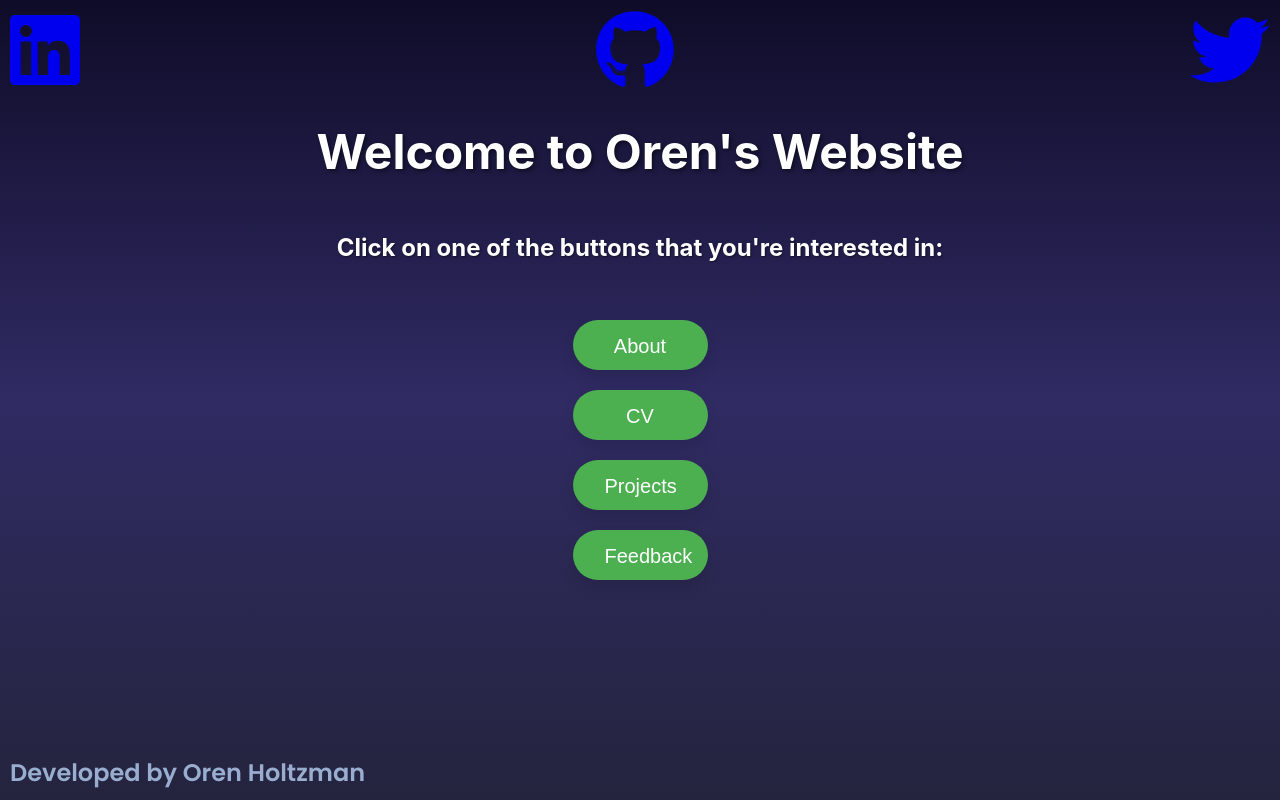
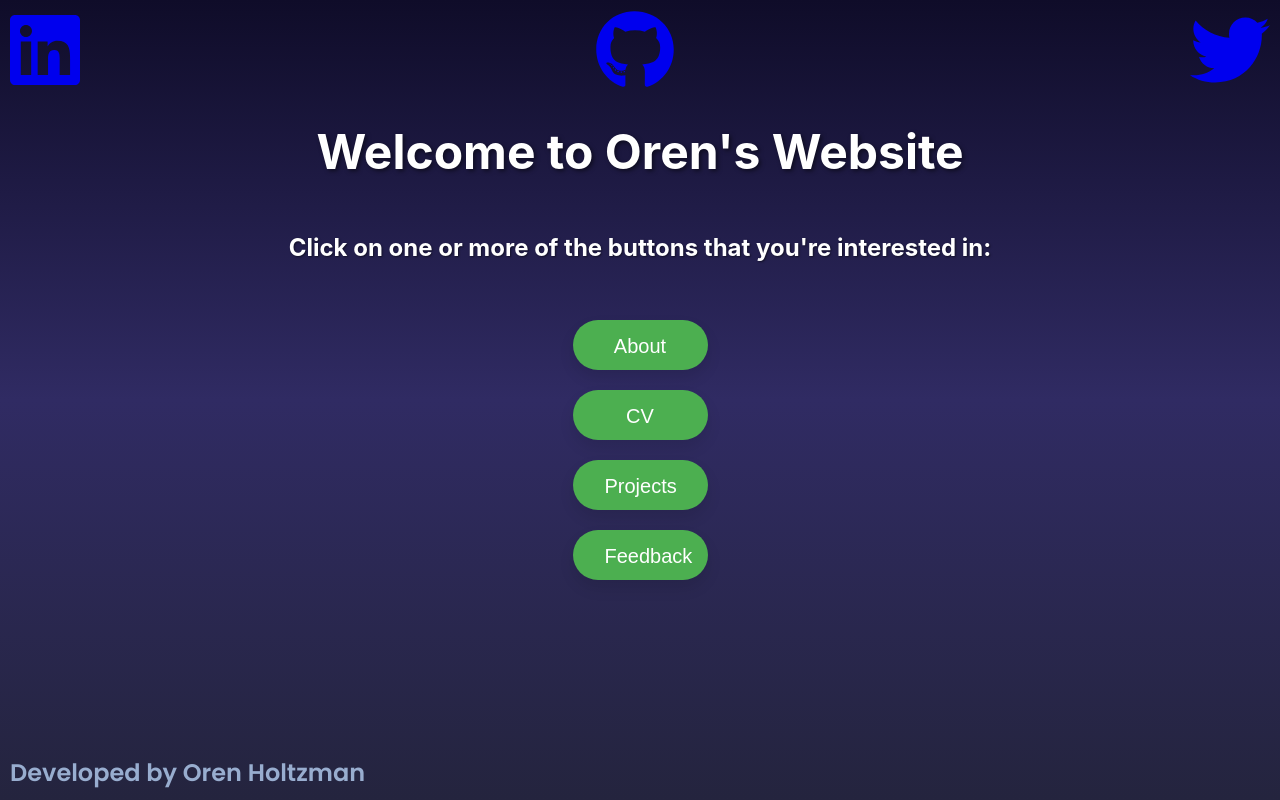
Before and after one commit to holtzmano/orens-website, a React (Create React App) app: page / in a window 1280 px wide. Built offline with nearby package versions, Linux system fonts and the light colour scheme.

Commit message:
checking if website updates on web

```diff
--- a/src/components/HomePage.js
+++ b/src/components/HomePage.js
@@ -26,7 +26,7 @@ function HomePage() {
             </div>
 
             <h1>Welcome to Oren's Website</h1>
-            <h2>Click on one of the buttons that you're interested in:</h2>
+            <h2>Click on one or more of the buttons that you're interested in:</h2>
             <Link to="/about"> <button className="button">About</button> </Link>
             <a href={`${process.env.PUBLIC_URL}/Oren_Holtzman_CV.pdf`} target="_blank" rel="noopener noreferrer">
                 <button className="button">CV</button>
```
